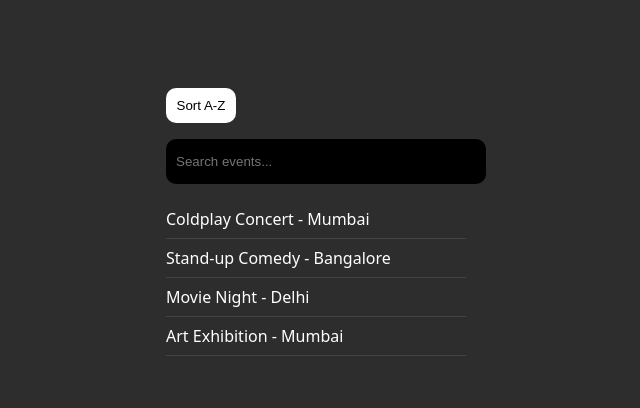
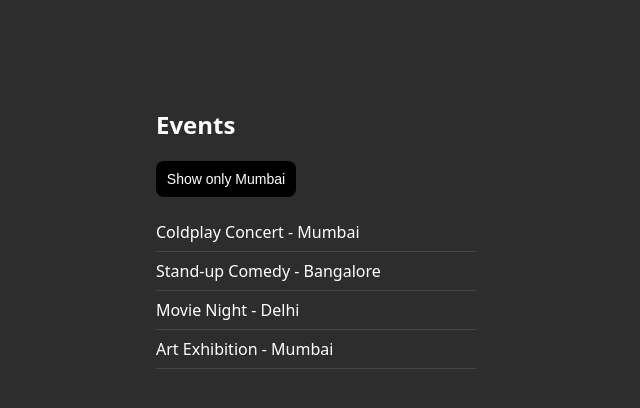
Before and after one commit to VINAYAKCM/JavaScript, a plain HTML site: page Learning/03-Toggling/index.html in a window 1280 px wide. Shown: the whole page, without its empty margins (324-964 px from the left). Drawn offline with Linux system fonts and the light colour scheme.

Commit message:
Folder and codespace restructured based on learning topics for easier review.

```diff
--- /dev/null
+++ b/Learning/02-Filtering/index.css
@@ -0,0 +1,29 @@
+body {
+  background-color: #2d2d2d;
+  color: white;
+  font-family: system-ui, sans-serif;
+  display: flex;
+  justify-content: center;
+  padding-top: 80px;
+}
+
+.app {
+  width: 320px;
+}
+
+input {
+  background-color: black;
+  color: white;
+  border: none;
+  border-radius: 8px;
+  width: 100%;
+  padding: 10px;
+  margin-bottom: 16px;
+  font-size: 14px;
+}
+
+#list div,
+#list p {
+  padding: 8px 0;
+  border-bottom: 1px solid #444;
+}
--- /dev/null
+++ b/Learning/03-Toggling/index.css
@@ -0,0 +1,35 @@
+body {
+  background-color: #2d2d2d;
+  color: white;
+  font-family: system-ui, sans-serif;
+  display: flex;
+  justify-content: center;
+  padding-top: 80px;
+}
+
+.app {
+  width: 320px;
+}
+
+button {
+  width: 140px;
+  padding: 10px;
+  border-radius: 8px;
+  margin-bottom: 16px;
+  background-color: black;
+  color: white;
+  border: none;
+  cursor: pointer;
+  font-size: 14px;
+  white-space: nowrap;
+}
+
+button:active {
+  transform: scale(0.97);
+}
+
+#list div,
+#list p {
+  padding: 8px 0;
+  border-bottom: 1px solid #444;
+}
--- a/Learning/Chapter 2/index.html
+++ b/Learning/03-Toggling/index.html
@@ -3,16 +3,18 @@
 <head>
   <meta charset="UTF-8" />
   <meta name="viewport" content="width=device-width, initial-scale=1.0" />
-  <title>Search Filter</title>
+  <title>Toggling</title>
   <link rel="stylesheet" href="index.css" />
 </head>
 <body>
 
   <div class="app">
-  <button id="button">Sort A-Z</button>
-  <input id="input" placeholder="Search events..." />
-  <div id="list"></div>
-</div>
+    <h2>Events</h2>
+
+    <button id="toggleBtn">Show only Mumbai</button>
+
+    <div id="list"></div>
+  </div>
 
   <script src="index.js"></script>
 </body>
--- /dev/null
+++ b/Learning/03-Toggling/index.js
@@ -0,0 +1,55 @@
+// DOM elements
+const list = document.querySelector("#list");
+const toggleBtn = document.querySelector("#toggleBtn");
+
+// Raw data
+const events = [
+  { name: "Coldplay Concert", city: "Mumbai" },
+  { name: "Stand-up Comedy", city: "Bangalore" },
+  { name: "Movie Night", city: "Delhi" },
+  { name: "Art Exhibition", city: "Mumbai" }
+];
+
+// State
+let showMumbaiOnly = false;
+
+// Render function
+function renderList(items) {
+  list.innerHTML = "";
+
+  if (items.length === 0) {
+    const p = document.createElement("p");
+    p.textContent = "No events found";
+    list.appendChild(p);
+    return;
+  }
+
+  items.forEach(item => {
+    const div = document.createElement("div");
+    div.textContent = `${item.name} - ${item.city}`;
+    list.appendChild(div);
+  });
+}
+
+// Apply toggle filter
+function applyToggle() {
+  const visibleEvents = events.filter(event => {
+    return !showMumbaiOnly || event.city === "Mumbai";
+  });
+
+  renderList(visibleEvents);
+}
+
+// Initial render
+applyToggle();
+
+// Button → state → render
+toggleBtn.addEventListener("click", () => {
+  showMumbaiOnly = !showMumbaiOnly;
+
+  toggleBtn.textContent = showMumbaiOnly
+    ? "Show all events"
+    : "Show only Mumbai";
+
+  applyToggle();
+});
--- a/Learning/Chapter 2/index.css
+++ /dev/null
@@ -1,43 +0,0 @@
-body {
-  background: #2d2d2d;
-  color: white;
-  font-family: system-ui;
-  display: flex;
-  justify-content: center;
-  padding-top: 80px;
-}
-
-.app {
-  width: 300px;
-}
-
-input {
-  width: 100%;
-  height: 25px;
-  background-color: black;
-  color: white;
-  padding: 10px;
-  margin-bottom: 16px;
-  border: none;
-  border-radius: 10px;
-}
-
-#list div, #list p {
-  padding: 8px 0;
-  border-bottom: 1px solid #444;
-}
-
-button {
-  width: 70px;
-  height: 35px;
-  background-color: white;
-  color: black;
-  border: none;
-  border-radius: 10px;
-  margin-bottom: 16px;
-  cursor: pointer;
-}
-
-button:active{
-    transform: scale(0.97);
-}
--- a/Learning/Chapter 2/index.js
+++ /dev/null
@@ -1,71 +0,0 @@
-// 1. Get references to DOM elements
-const input = document.querySelector('#input');
-const list = document.querySelector('#list');
-const btn = document.querySelector('#button');
-
-// 2. Raw data (never changes)
-const events = [
-  { name: "Coldplay Concert", city: "Mumbai" },
-  { name: "Stand-up Comedy", city: "Bangalore" },
-  { name: "Movie Night", city: "Delhi" },
-  { name: "Art Exhibition", city: "Mumbai" }
-];
-
-// 3. State (what is currently visible)
-let filteredEvents = events;
-
-// 4. Render function (UI only)
-function renderList(items) {
-  list.innerHTML = "";
-
-  if(items.length === 0) {
-    const msg = document.createElement("p");
-    msg.textContent = "No events found.";
-    list.appendChild(msg);
-    return;
-  }
-
-  items.forEach(item => {
-    const div = document.createElement("div");
-    div.textContent = `${item.name} - ${item.city}`;
-    list.appendChild(div);
-  });
-}
-
-// 5. Initial render
-renderList(filteredEvents);
-
-// 6. Listen to user typing
-input.addEventListener("input", (e) => {
-  const query = e.target.value.toLowerCase();
-
-  filteredEvents = events.filter(event =>
-    event.name.toLowerCase().includes(query)
-    || event.city.toLowerCase().includes(query)
-  );
-
-  renderList(filteredEvents);
-});
-
-//Sorting logic
-let sort = "asc";
-
-function sortEvents(items) {
-  return [...items].sort((a, b) => {
-    if (sort === "asc"){
-      return a.name.localeCompare(b.name);
-    }
-    else {
-      return b.name.localeCompare(a.name);
-    }
-  });
-}
-
-// 7. Listen to button click for sorting
-
-btn.addEventListener("click", () => {
-  sort = sort === "asc" ? "desc" : "asc";
-  btn.textContent = sort === "asc" ? "Sort A-Z" : "Sort Z-A";
-  const sortedEvents = sortEvents(filteredEvents);
-  renderList(sortedEvents);
-})
```
Also changed, not shown: Learning/02-Filtering/index.html (added, +25 -0 lines), Learning/02-Filtering/index.js (added, +47 -0 lines), Learning/01-Intro/index.html (renamed from Learning/Chapter 1/index.html), Learning/01-Intro/script.js (renamed from Learning/Chapter 1/script.js), Learning/01-Intro/styles.css (renamed from Learning/Chapter 1/styles.css).
